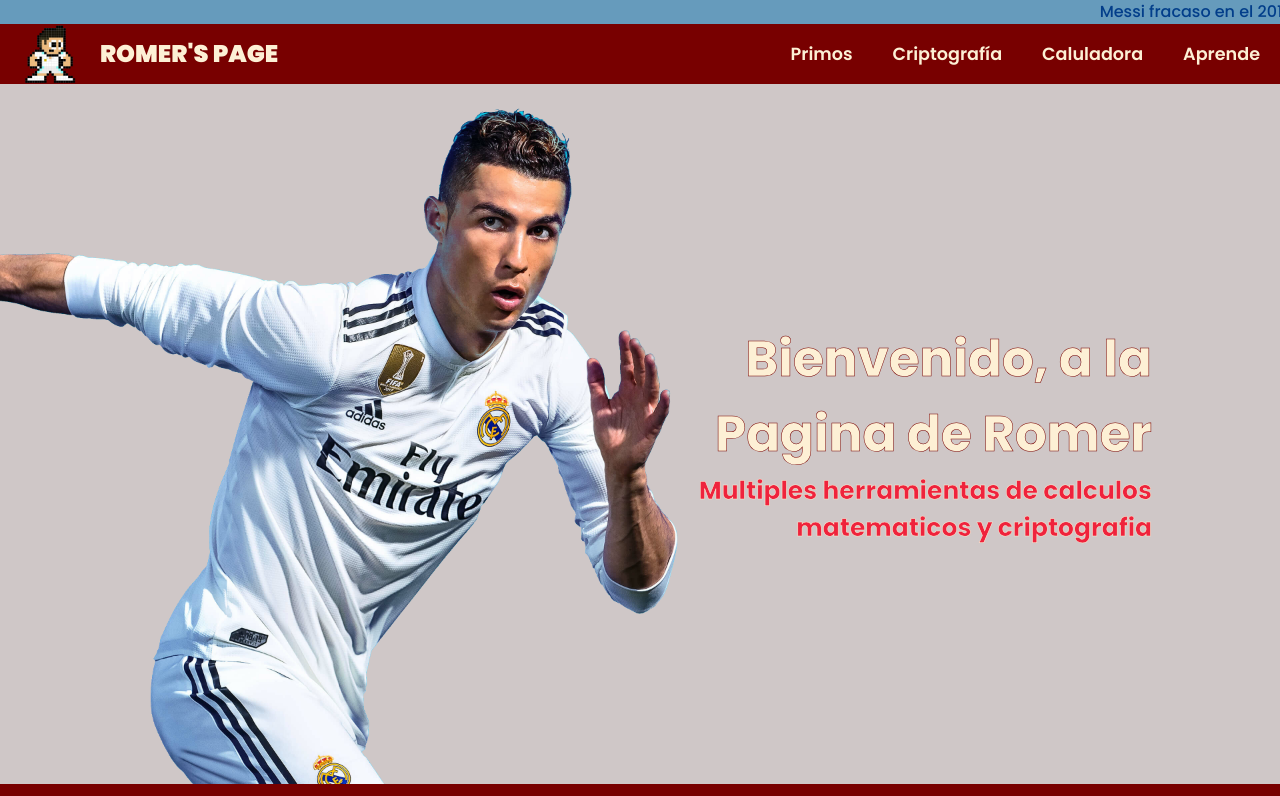
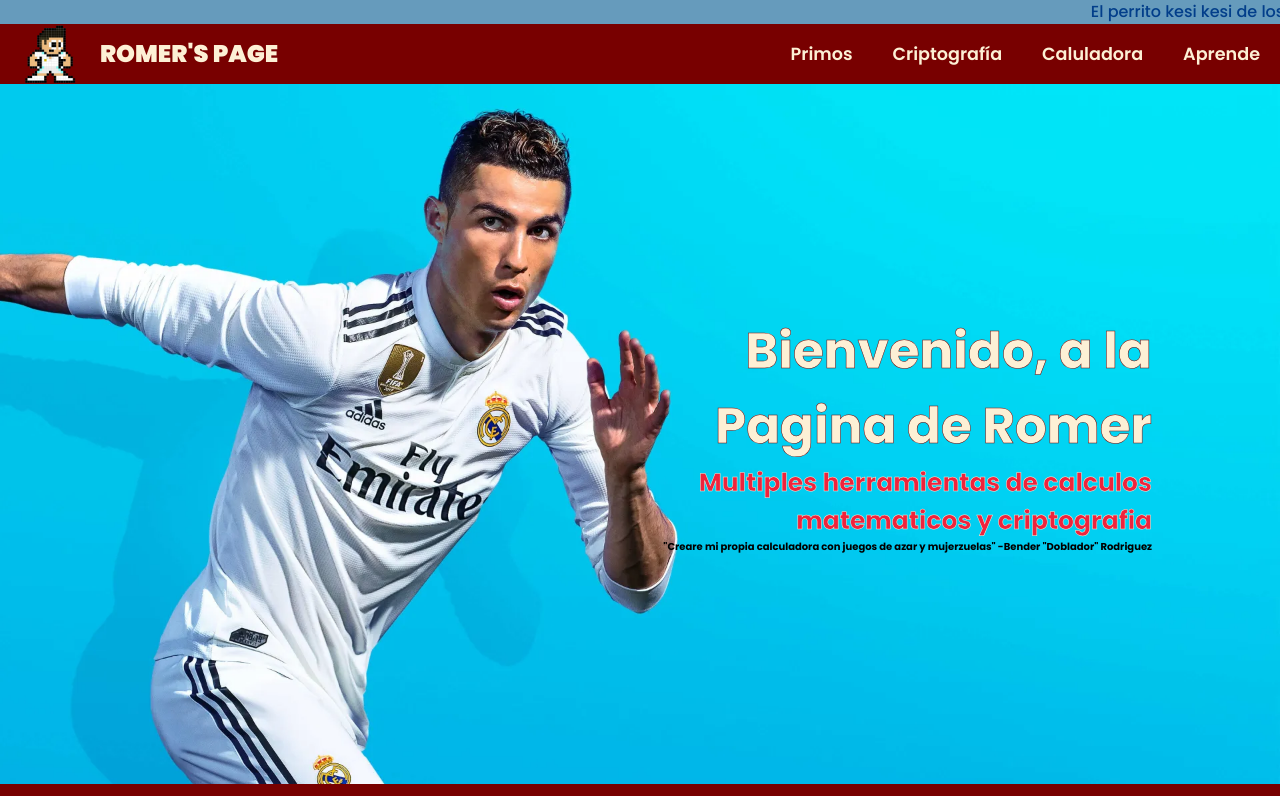
Before and after one commit to romerflores/Calculator, a React (Vite) app: page / in a window 1280 px wide. Shown: the top 796 px of the page. Built offline with nearby package versions, Linux system fonts and the light colour scheme.

Commit message:
correciones HomePage

```diff
--- a/src/components/title/Title.tsx
+++ b/src/components/title/Title.tsx
@@ -11,7 +11,7 @@ interface titleProps {
 
 
 function Title(props: titleProps) {
-    const { textTitle, textColor = "Black", textSize = "10", textAlign_ = "center" ,textBorder="solid 0px withe"} = props
+    const { textTitle, textColor = "Black", textSize = "10", textAlign_ = "center" ,textBorder="solid 0px white"} = props
     return (
         <h2 className="title" style={{ fontSize: `${textSize}px`, color: textColor, textAlign:textAlign_ as React.CSSProperties["textAlign"],WebkitTextStroke:textBorder}}>
             {textTitle}
--- a/src/index.css
+++ b/src/index.css
@@ -14,11 +14,11 @@
 
 
 
-        --wine: #780000;
-        --red: #c1121f;
-        --withe: #fdf0d5;
-        --blue: #003049;
-        --sky_blue: #669bbc;
+    --wine: #780000;
+    --red: #c1121f;
+    --white: #fdf0d5;
+    --blue: #003049;
+    --sky_blue: #669bbc;
 
 
 }
--- a/src/pages/calculator/Calculator.tsx
+++ b/src/pages/calculator/Calculator.tsx
@@ -35,7 +35,7 @@ function Calculator()
         <>
             <Title textTitle={"Calculadora de numero Grandes"} textColor="black" textSize="30"></Title>
             <section className="calculator-content">
-                <ul onClick={()=> console.log("hizo click")}>
+                <ul>
                     {optionsCalculator.map(elemento =>
                         <Button key={elemento} type={(activeComponent==elemento)? "selected":"toSelect"} textButton={elemento} onClick={()=> changeActiveComponent(elemento)} />
                     )}
--- a/src/pages/home/Home.tsx
+++ b/src/pages/home/Home.tsx
@@ -11,12 +11,19 @@ function Home() {
             <section className="homepage-container">
 
                 <div className="card-home">
-                    <Title textAlign_="end" textTitle="Bienvenido, a la Pagina de Romer" textColor="var(--withe)" textSize="50" textBorder="var(--wine) 0.5px"></Title>
+                    <Title textAlign_="end" textTitle="Bienvenido, a la Pagina de Romer" textColor="var(--white)" textSize="50" textBorder="var(--wine) 0.5px"></Title>
                 </div>
                 <div className="card-home">
                     <Title textAlign_="end" textTitle="Multiples herramientas de calculos matematicos y criptografia" textColor="var(--red)" textSize="25" textBorder="var(--white) 0.5px"></Title>
                 </div>
-
+                <div className="card-home">
+                    <Title
+                        textTitle='"Creare mi propia calculadora con juegos de azar y mujerzuelas" -Bender "Doblador" Rodriguez'
+                        textColor="black"
+                        textSize="10"
+                        textAlign_="end"
+                    />
+                </div>
 
             </section>
         </>
--- a/src/pages/home/home-style.css
+++ b/src/pages/home/home-style.css
@@ -1,6 +1,6 @@
 .homepage-container
 {
-    background-image: url(../../../public/images/bicho.webp);
+    background-image: url(../../../public/images/cristiano.webp);
     background-position: center;
     background-size: cover;
     background-repeat: no-repeat;
@@ -16,7 +16,7 @@
 
     /* Animación de entrada */
     opacity: 0;
-    transform: translateX(-500px); /* Inicia ligeramente ampliada */
+    transform: scaleY(1.1); /* Inicia ligeramente ampliada */
     animation: fadeInBackground 1s ease-out forwards;
 }
 
@@ -24,11 +24,11 @@
 @keyframes fadeInBackground {
     from {
         opacity: 0;
-        transform: translateX(-100px); /* Más grande al inicio */
+        transform: scaleY(1.2); /* Más grande al inicio */
     }
     to {
         opacity: 1;
-        transform: translateX(0px); /* Vuelve a su tamaño normal */
+        transform: scaleY(1); /* Vuelve a su tamaño normal */
     }
 }
 .card-home
--- a/src/templates/footer/footer.css
+++ b/src/templates/footer/footer.css
@@ -14,7 +14,7 @@
     align-items: center;
     flex-wrap: wrap;
     background-color: var(--wine);
-    color: var(--withe);
+    color: var(--white);
     font-family: "Poppins", serif;
 
     z-index: -1;
@@ -62,7 +62,7 @@
     height: auto;
     width: auto;
     margin: 2px;
-    /* border: var(--withe) solid 1px; */
+    /* border: var(--white) solid 1px; */
 }
 
 .redes__item {
@@ -79,7 +79,7 @@
 .lista__item h3 {
     font-family: "Poppins", serif;
     font-weight: 500;
-    color: var(--withe);
+    color: var(--white);
 }
 
 .lista__item ul {
@@ -94,7 +94,7 @@
 
 .lista__item__link {
     text-decoration: none;
-    color: var(--withe);
+    color: var(--white);
 }
 
 .lista__item__link:active
@@ -113,7 +113,7 @@
 {
     font-family: "Poppins", serif;
     font-weight: 300;
-    color: var(--withe);
+    color: var(--white);
     display: flex;
     align-items: center;
     justify-content: space-around;
@@ -131,5 +131,5 @@
     margin-top: 10px;
     width: 95%;
     height: 1px;
-    color: var(--withe);
+    color: var(--white);
 }
--- a/src/templates/header/Header.tsx
+++ b/src/templates/header/Header.tsx
@@ -14,10 +14,12 @@ function Header() {
 
 
     const textBanner = [
-        "Cristiano ronaldo gano 34 copas en toda su carrera",
-        "Messi fracaso en el 2014 pero conquisto el mundo en el 2022",
-        "El perrito kesi kesi de los memes te desea un feliz aprendizaje"
-    ][Math.floor(Math.random() * 10) % 3];
+        "Cristiano ronaldo gano 35 copas en toda su carrera",
+        "Messi fracaso en el 2014 pero conquisto la compa y el mundo en el 2022",
+        "El perrito kesi kesi de los memes te desea un feliz aprendizaje",
+        "La vida es bella, devemos disfrutar cada momento de esta, incluso si es lunes",
+        "Cuando Chuck Norris se quedo profundamente dormido no asistio a clases durante 2 dias, estos ahora se conocen como Sabado y Domingo"
+    ][Math.floor(Math.random() * 10) % 5];
 
     // Función que alterna el estado del menú
     const toggleMenu = () => {
--- a/src/templates/header/header.css
+++ b/src/templates/header/header.css
@@ -1,12 +1,5 @@
 @import url('https://fonts.googleapis.com/css2?family=Nunito:ital,wght@0,200..1000;1,200..1000&family=Poppins:ital,wght@0,100;0,200;0,300;0,400;0,500;0,600;0,700;0,800;0,900;1,100;1,200;1,300;1,400;1,500;1,600;1,700;1,800;1,900&display=swap');
 
-:root {
-    --wine: #780000;
-    --red: #c1121f;
-    --white: #fdf0d5;  /* Corregido de withe a white */
-    --blue: #003049;
-    --sky_blue: #669bbc;
-}
 
 * {
     padding: 0;
```
Also changed, not shown: public/images/cristiano.webp.
